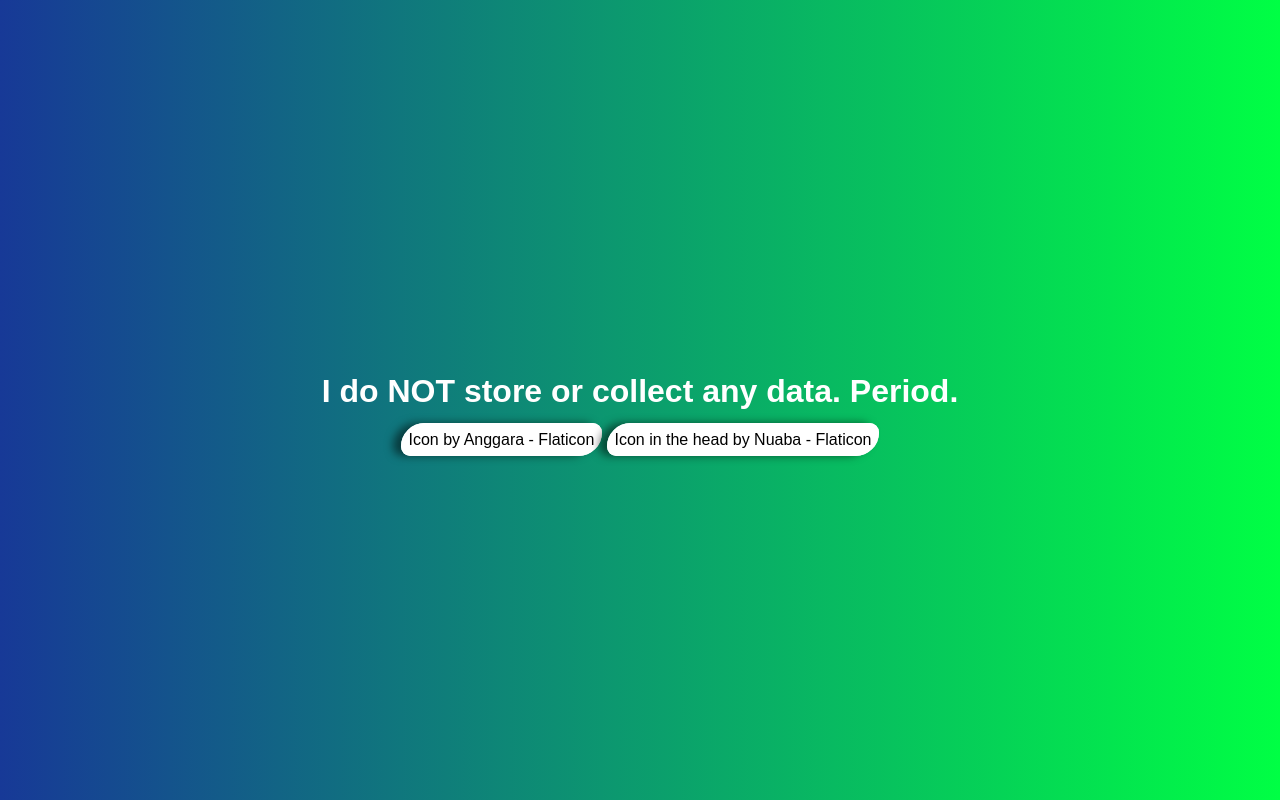
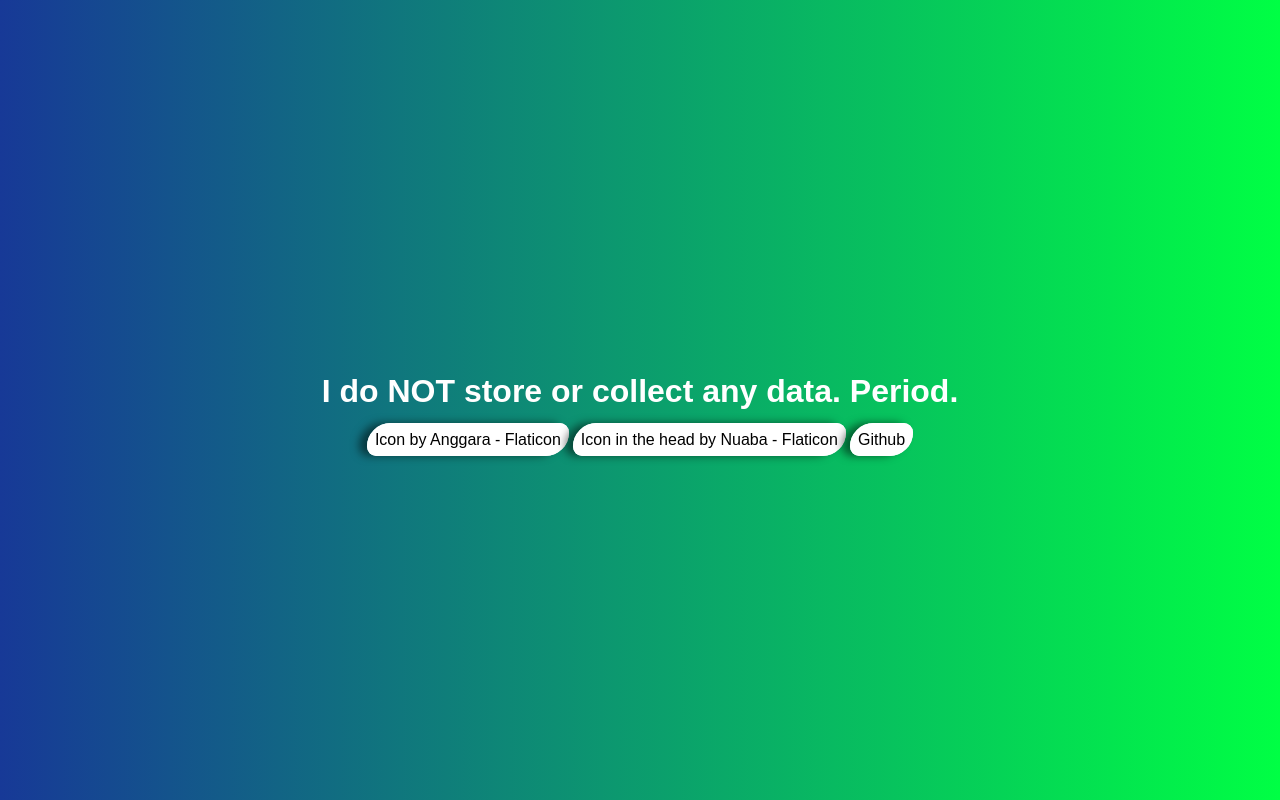
Before and after one commit to sudo-mystic-duck/ip-address-tracker, a SvelteKit app: page /privacy-policy in a window 1280 px wide. Built offline with nearby package versions, Linux system fonts and the light colour scheme.

Commit message:
Adding Github link so privacy policy site

```diff
--- a/src/routes/privacy-policy/+page.svelte
+++ b/src/routes/privacy-policy/+page.svelte
@@ -3,6 +3,7 @@
 <h1>I do NOT store or collect any data. Period.</h1>
 <a href="https://www.flaticon.com/authors/anggara">Icon by Anggara - Flaticon</a>
 <a href="https://www.flaticon.com/authors/nuaba">Icon in the head by Nuaba - Flaticon</a>
+<a href="https://github.com/sudo-mystic-duck/ip-address-tracker">Github</a>
 
 <style>
     a {
```
